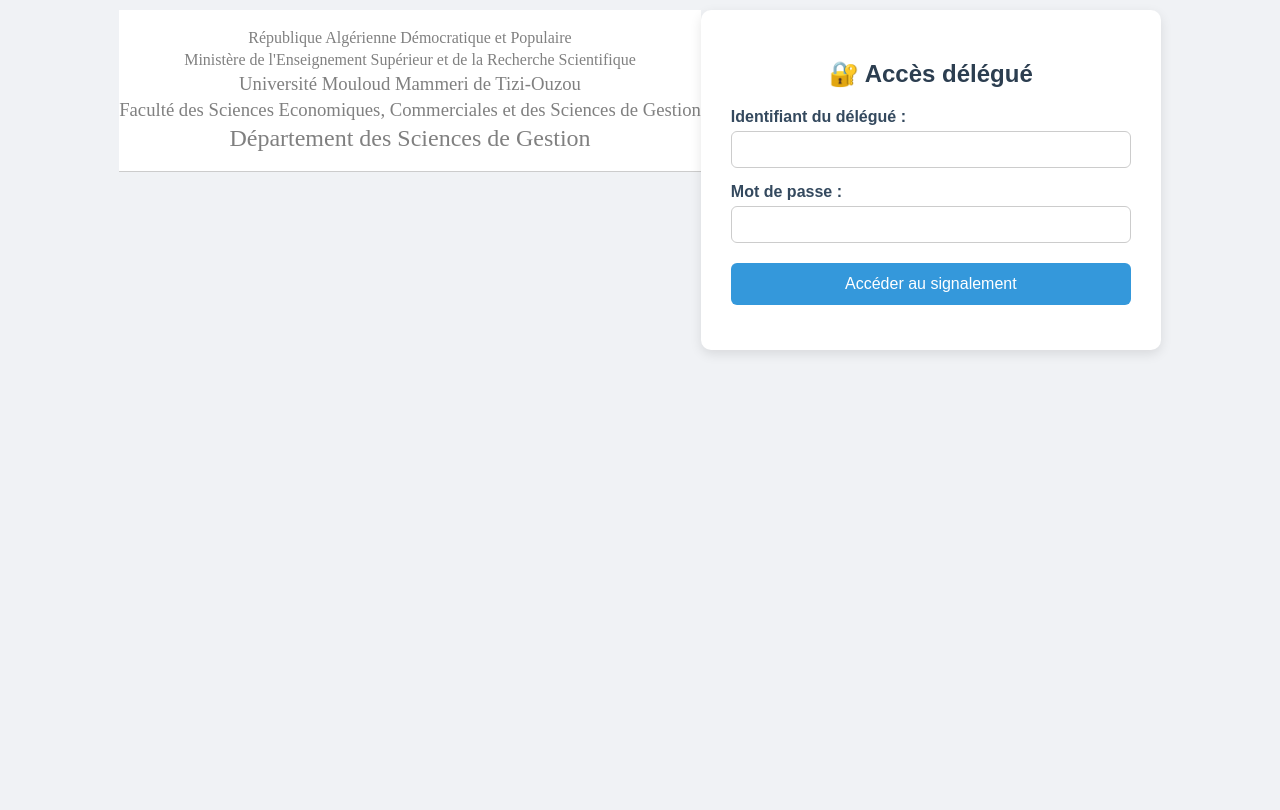
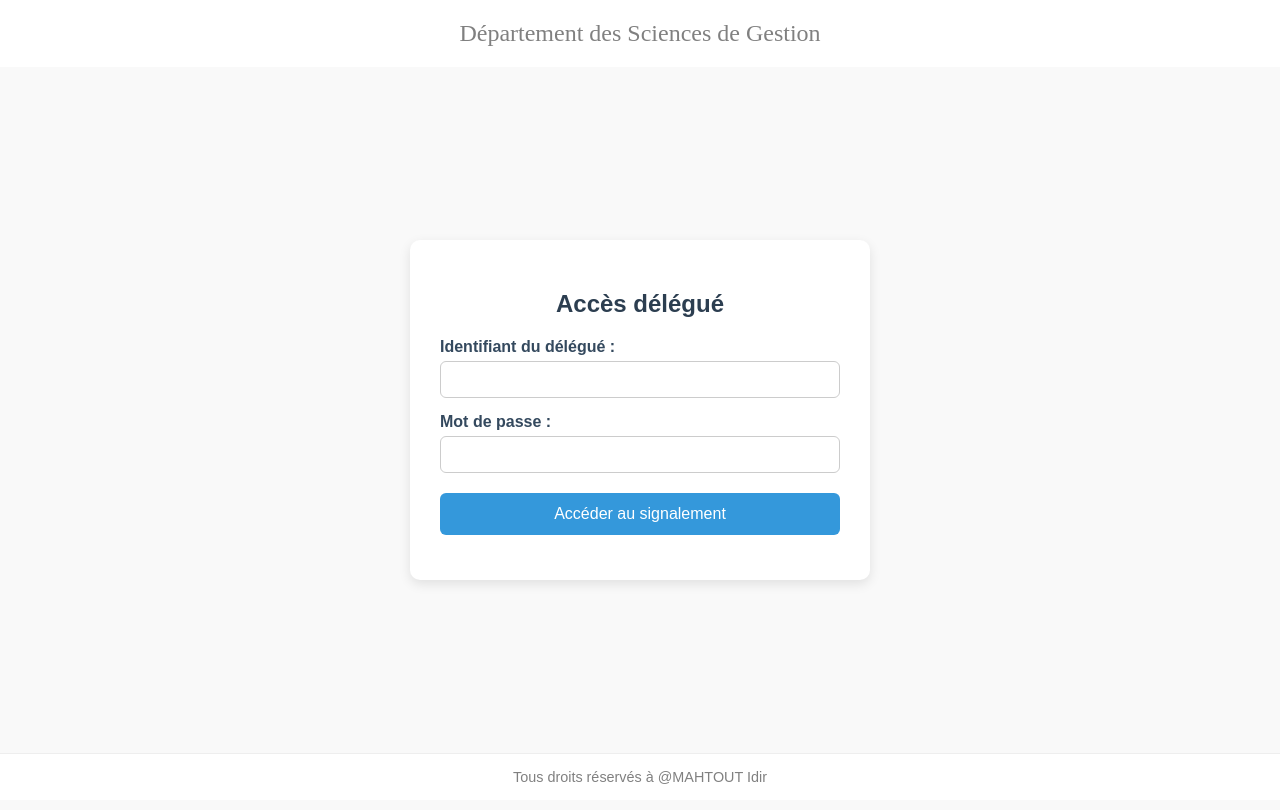
Before and after one commit to Azizebala/signalement-absences, a plain HTML site: page login.html in a window 1280 px wide. Drawn offline with Linux system fonts and the light colour scheme.

Commit message:
login.html

```diff
--- a/login.html
+++ b/login.html
@@ -3,43 +3,46 @@
 <head>
   <meta charset="UTF-8" />
   <meta name="viewport" content="width=device-width, initial-scale=1.0" />
-  <title>Accès délégué - UMMTO</title>
+  <title>Accès délégué</title>
   <style>
-    /* En-tête institutionnel */
+    body {
+      font-family: Arial, sans-serif;
+      background: #f9f9f9;
+      margin: 0;
+      padding: 0;
+      display: flex;
+      flex-direction: column;
+      min-height: 100vh;
+    }
+
+    /* En-tête : uniquement le département */
     .header {
+      text-align: center;
+      padding: 20px 0;
+      background: white;
+      width: 100%;
+    }
+    .header h2 {
+      margin: 0;
+      color: gray;
       font-family: "Times New Roman", Times, serif;
-      color: black;
-      text-align: center;
-      padding: 15px 0;
-      background: white;
-      border-bottom: 1px solid #ccc;
-      margin-bottom: 30px;
-    }
-    .header h2, .header h3, .header h4 {
-      margin: 4px 0;
-      padding: 0;
-      color: gray;
       font-weight: normal;
     }
 
     /* Formulaire */
-    body {
-      font-family: Arial, sans-serif;
-      background: #f0f2f5;
-      margin: 0;
-      padding: 0;
+    .main {
+      flex: 1;
       display: flex;
       justify-content: center;
-      align-items: start;
-      min-height: 100vh;
-      padding-top: 10px;
+      align-items: center;
+      padding: 20px;
     }
     .card {
       background: white;
       padding: 30px;
       border-radius: 10px;
       box-shadow: 0 4px 12px rgba(0,0,0,0.1);
-      width: 90%;
+      width: 100%;
       max-width: 400px;
     }
     h2.page-title {
@@ -81,21 +84,28 @@
       margin-top: 15px;
       font-weight: bold;
     }
+
+    /* Pied de page */
+    .footer {
+      text-align: center;
+      padding: 15px;
+      color: gray;
+      font-size: 0.9em;
+      background: white;
+      border-top: 1px solid #eee;
+    }
   </style>
 </head>
 <body>
-  <!-- En-tête institutionnel (sans image) -->
+  <!-- En-tête simplifié -->
   <div class="header">
-    <h4>République Algérienne Démocratique et Populaire</h4>
-    <h4>Ministère de l'Enseignement Supérieur et de la Recherche Scientifique</h4>
-    <h3>Université Mouloud Mammeri de Tizi-Ouzou</h3>
-    <h3>Faculté des Sciences Economiques, Commerciales et des Sciences de Gestion</h3>
     <h2>Département des Sciences de Gestion</h2>
   </div>
 
-  <!-- Formulaire de connexion -->
+  <!-- Formulaire -->
+  <div class="main">
     <div class="card">
-    <h2 class="page-title">🔐 Accès délégué</h2>
+      <h2 class="page-title">Accès délégué</h2>
       <form id="loginForm">
         <label for="id">Identifiant du délégué :</label>
         <input type="text" id="id" name="id" required autocomplete="off">
@@ -107,10 +117,16 @@
       </form>
       <div id="error" class="error"></div>
     </div>
+  </div>
+
+  <!-- Pied de page -->
+  <div class="footer">
+    Tous droits réservés à @MAHTOUT Idir
+  </div>
 
   <script>
     const delegues = {
-      "AAA": "AAA",
+      "DEL001": "secret123",
       "DEL002": "lycee2025",
       "AZIZE": "mdp456"
     };
```
Lines whose indentation alone changed are shown as unchanged.
